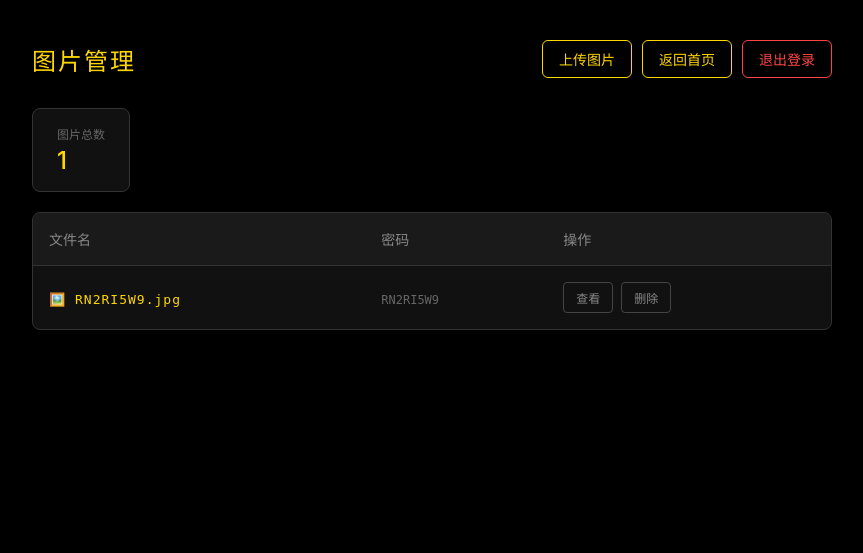
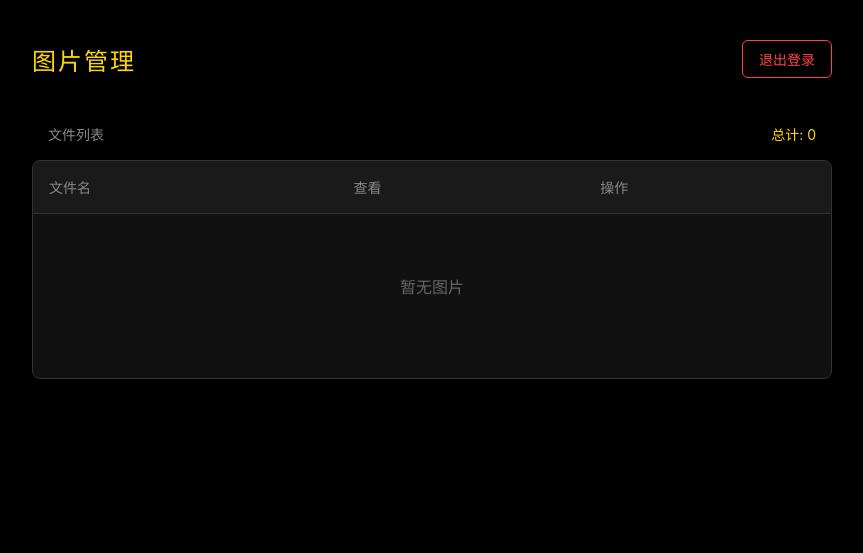
Before and after one commit to rikkac/pic_tools, a Flask app: page /admin in a window 1280 px wide. Shown: the top 553 px of the page, without its empty margins (208-1071 px from the left). Run offline with Flask 2, Linux system fonts and the light colour scheme; the visitor is signed in with stand-in values (Sample User, id 1); data that the repository does not hold is empty.

Commit message:
feat: 优化图片列表UI和查看计数功能
- 重构表格结构：文件名、查看计数、操作（垂直排列）
- 点击文件名复制密码并显示toast提示
- 列表页查看不增加计数，后台单独记录查看次数
- 预览和全屏使用不同路由区分计数逻辑

Co-Authored-By: Claude Opus 4.6 <noreply@anthropic.com>

```diff
--- a/app.py
+++ b/app.py
@@ -1,4 +1,5 @@
 import os
+import json
 import secrets
 import random
 import string
@@ -12,6 +13,7 @@ app.secret_key = secrets.token_hex(32)
 
 # 配置
 UPLOAD_FOLDER = os.path.join(os.path.dirname(os.path.abspath(__file__)), 'uploads')
+STATS_FILE = os.path.join(os.path.dirname(os.path.abspath(__file__)), 'view_stats.json')
 ALLOWED_IMAGE_EXTENSIONS = {'png', 'jpg', 'jpeg', 'gif', 'webp'}
 ALLOWED_VIDEO_EXTENSIONS = {'mp4', 'mov', 'avi', 'webm'}
 ALLOWED_EXTENSIONS = ALLOWED_IMAGE_EXTENSIONS | ALLOWED_VIDEO_EXTENSIONS
@@ -67,6 +69,38 @@ def password_exists(password):
     return None
 
 
+def load_view_stats():
+    """加载查看次数统计"""
+    if os.path.exists(STATS_FILE):
+        try:
+            with open(STATS_FILE, 'r') as f:
+                return json.load(f)
+        except:
+            return {}
+    return {}
+
+
+def save_view_stats(stats):
+    """保存查看次数统计"""
+    with open(STATS_FILE, 'w') as f:
+        json.dump(stats, f)
+
+
+def increment_view_count(password):
+    """增加查看次数"""
+    password = password.upper()
+    stats = load_view_stats()
+    stats[password] = stats.get(password, 0) + 1
+    save_view_stats(stats)
+
+
+def get_view_count(password):
+    """获取查看次数"""
+    password = password.upper()
+    stats = load_view_stats()
+    return stats.get(password, 0)
+
+
 @app.route('/')
 def index():
     """首页"""
@@ -112,7 +146,29 @@ def get_image(password):
 
 @app.route('/file/<password>')
 def get_file(password):
-    """获取文件（图片或视频）"""
+    """获取文件（图片或视频）- 增加查看计数"""
+    password = password.upper()
+    file_path = password_exists(password)
+
+    if not file_path:
+        return "文件不存在", 404
+
+    increment_view_count(password)
+
+    from flask import make_response
+    import mimetypes
+
+    filename = os.path.basename(file_path)
+    mime_type, _ = mimetypes.guess_type(filename)
+
+    response = make_response(send_from_directory(app.config['UPLOAD_FOLDER'], filename))
+    response.headers['Content-Type'] = mime_type or 'application/octet-stream'
+    return response
+
+
+@app.route('/preview/<password>')
+def preview_file(password):
+    """预览文件（图片或视频）- 不增加查看计数"""
     password = password.upper()
     file_path = password_exists(password)
 
@@ -201,6 +257,11 @@ def delete_image(password):
 
     try:
         os.remove(image_path)
+        # 删除查看次数统计
+        stats = load_view_stats()
+        if password in stats:
+            del stats[password]
+            save_view_stats(stats)
         return jsonify({'success': True})
     except Exception as e:
         return jsonify({'success': False, 'message': str(e)}), 500
@@ -212,6 +273,7 @@ def list_images():
     if not session.get('is_admin'):
         return jsonify({'success': False, 'message': '需要管理员权限'}), 401
 
+    stats = load_view_stats()
     images = []
     if os.path.exists(UPLOAD_FOLDER):
         for filename in os.listdir(UPLOAD_FOLDER):
@@ -224,7 +286,8 @@ def list_images():
                         'filename': filename,
                         'password': password,
                         'type': file_type,
-                        'url': url_for('get_file', password=password, _external=True)
+                        'url': url_for('preview_file', password=password, _external=True),
+                        'view_count': stats.get(password, 0)
                     })
                     break
 
--- a/templates/admin.html
+++ b/templates/admin.html
@@ -124,7 +124,13 @@
 
         .action-btns {
             display: flex;
+            flex-direction: column;
             gap: 8px;
+        }
+
+        .view-count {
+            color: #888;
+            font-size: 12px;
         }
 
         .btn-action {
@@ -242,30 +248,18 @@
             z-index: 1001;
         }
 
-        /* 统计信息 */
-        .stats {
+        /* 表格头部 */
+        .table-header {
             display: flex;
-            gap: 20px;
-            margin-bottom: 20px;
+            justify-content: space-between;
+            align-items: center;
+            padding: 16px;
+            color: #888;
+            font-size: 14px;
         }
 
-        .stat-item {
-            background: #111;
-            border: 1px solid #333;
-            border-radius: 8px;
-            padding: 16px 24px;
-        }
-
-        .stat-label {
-            font-size: 12px;
-            color: #666;
-            margin-bottom: 4px;
-        }
-
-        .stat-value {
-            font-size: 24px;
+        .total-count {
             color: #FFD700;
-            font-weight: 500;
         }
 
         /* 底部导航 */
@@ -307,19 +301,15 @@
         <div class="header">
             <h1>图片管理</h1>
             <div class="header-actions">
-                <a href="/upload-page" class="btn-small">上传图片</a>
-                <a href="/" class="btn-small">返回首页</a>
                 <button class="btn-small danger" id="logoutBtn">退出登录</button>
             </div>
         </div>
 
         <div id="message" class="message"></div>
 
-        <div class="stats">
-            <div class="stat-item">
-                <div class="stat-label">图片总数</div>
-                <div class="stat-value" id="totalCount">0</div>
-            </div>
+        <div class="table-header">
+            <span>文件列表</span>
+            <span class="total-count">总计: <span id="totalCount">0</span></span>
         </div>
 
         <div class="table-container">
@@ -327,7 +317,7 @@
                 <thead>
                     <tr>
                         <th>文件名</th>
-                        <th>密码</th>
+                        <th>查看</th>
                         <th>操作</th>
                     </tr>
                 </thead>
@@ -382,11 +372,9 @@
                 tbody.innerHTML = images.map(img => `
                     <tr>
                         <td>
-                            <span class="filename">${img.type === 'video' ? '🎬 ' : '🖼️ '}${img.filename}</span>
+                            <span class="filename" onclick="copyPassword('${img.password}')" style="cursor:pointer;">${img.type === 'video' ? '🎬 ' : '🖼️ '}${img.filename}</span>
                         </td>
-                        <td>
-                            <span class="password">${img.password}</span>
-                        </td>
+                        <td class="view-count">${img.view_count || 0}</td>
                         <td>
                             <div class="action-btns">
                                 <button class="btn-action" onclick="viewFile('${img.type}', '${img.url}')">查看</button>
@@ -438,6 +426,26 @@
             }
         });
 
+        // 复制密码
+        async function copyPassword(password) {
+            try {
+                await navigator.clipboard.writeText(password);
+            } catch (e) {
+                const input = document.createElement('input');
+                input.value = password;
+                document.body.appendChild(input);
+                input.select();
+                document.execCommand('copy');
+                document.body.removeChild(input);
+            }
+            // 显示弹窗提示
+            const toast = document.createElement('div');
+            toast.style.cssText = 'position:fixed;top:50%;left:50%;transform:translate(-50%,-50%);background:rgba(0,0,0,0.9);color:#FFD700;padding:20px 40px;border-radius:8px;font-size:16px;z-index:9999;';
+            toast.textContent = '密码已复制';
+            document.body.appendChild(toast);
+            setTimeout(() => toast.remove(), 1500);
+        }
+
         // 删除图片
         async function deleteImage(password, filename) {
             if (!confirm(`确定要删除图片 "${filename}" 吗？此操作不可恢复。`)) {
```
Also changed, not shown: uploads/RN2RI5W9.jpg (deleted).
